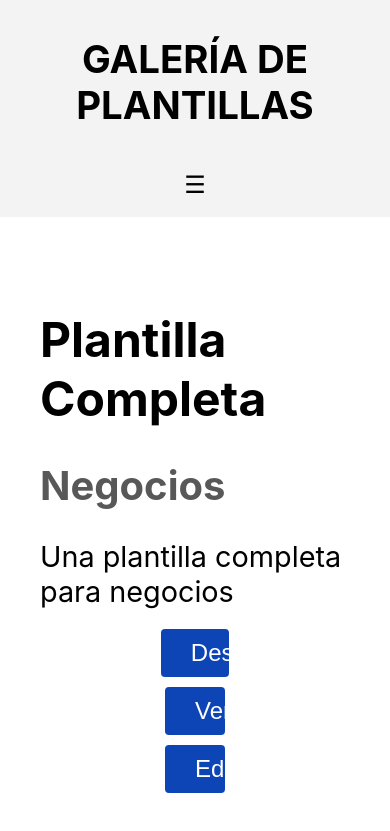
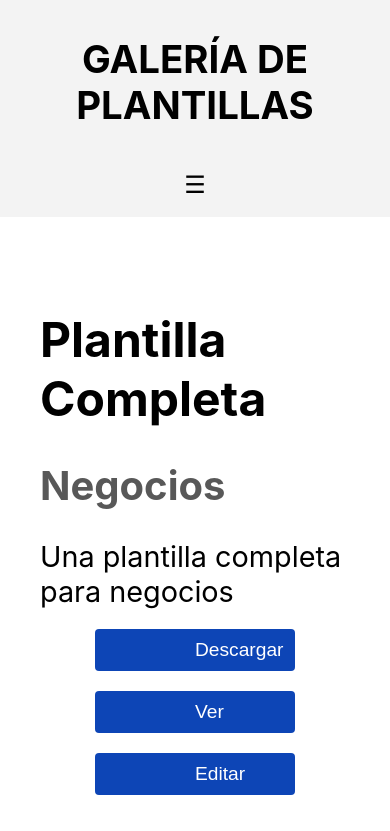
Before and after one commit to anrivers/galeria-de-plantillas, a React (Create React App) app: page /CardsDetail/1 in a window 390 px wide. Shown: the top 831 px of the page. Built offline with nearby package versions, Linux system fonts and the light colour scheme.

Commit message:
Se modificó el tamaño de los botones de cardsDetail

```diff
--- a/src/components/CardsDetail.css
+++ b/src/components/CardsDetail.css
@@ -93,13 +93,14 @@
     .buttons {
       flex-direction: column;
       width: 100%;
-      gap: 10px;
+      gap: 20px;
       align-items: center;
     }
 
     .btn {
       width: 40%;
-      padding: 10px 30px;
+      padding: 10px 100px;
       align-content: center;
+      font-size: 1.2rem;
     }
   }
```
